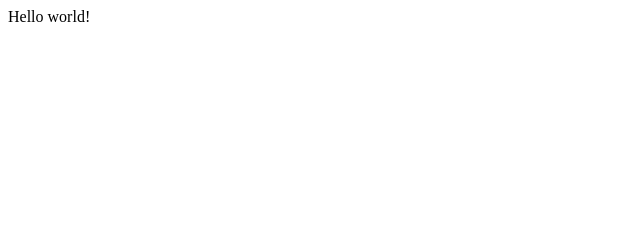
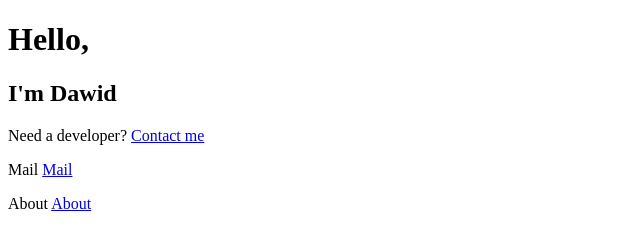
Before and after one commit to udawid/gatsby-project, a Gatsby site: page / in a window 1280 px wide. Shown: the whole page, without its empty margins (0-640 px from the left). Built offline with nearby package versions, Linux system fonts and the light colour scheme; Gatsby itself is replaced by a stand-in of ours.

Commit message:
Linking Between Pages with Gatsby

```diff
--- a/src/pages/index.js
+++ b/src/pages/index.js
@@ -1,5 +1,22 @@
-import * as React from "react"
+import * as React from "react";
+import { Link } from "gatsby";
 
-export default function Home() {
-  return <div>Hello world!</div>
-}
+const IndexPage = () => {
+  return (
+    <div>
+      <h1>Hello,</h1>
+      <h2>I'm Dawid</h2>
+      <p>
+        Need a developer? <Link to="/contact">Contact me</Link>
+      </p>
+      <p>
+        Mail <a href="mailto:udawid00@gmail.com">Mail</a>
+      </p>
+      <p>
+        About <Link to="/about">About</Link>
+      </p>
+    </div>
+  );
+};
+
+export default IndexPage;
```
Also changed, not shown: src/pages/about.js (added, +16 -0 lines), src/pages/blog.js (added, +12 -0 lines), src/pages/contact.js (added, +12 -0 lines).
